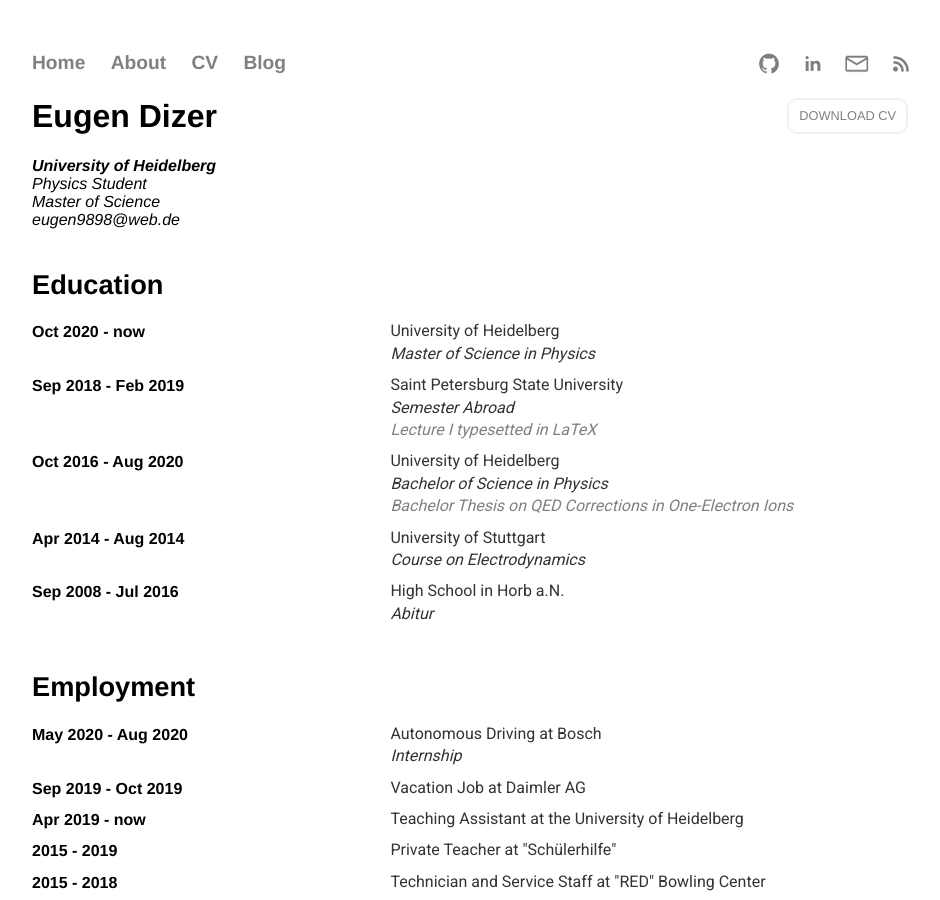
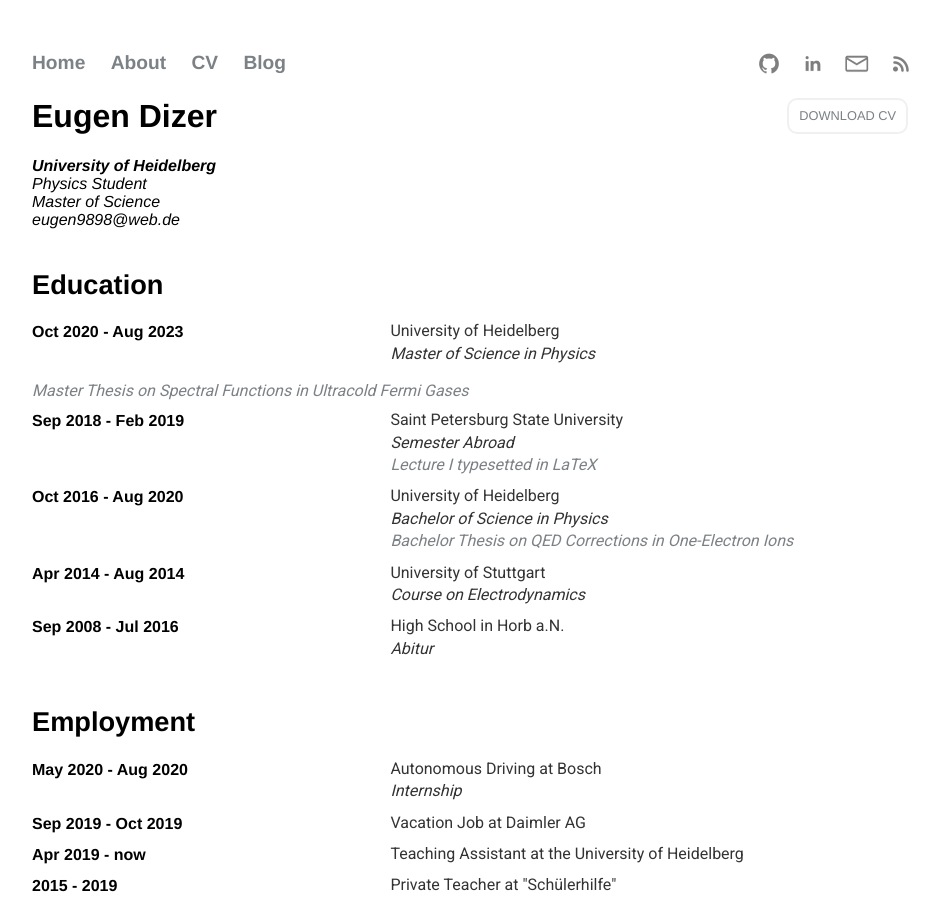
Before and after one commit to Spektralzerleger/Spektralzerleger.github.io, a Jekyll site: the page built from cv/index.html, in a window 1280 px wide and 900 px high. Shown: the whole window, without its empty margins (160-1100 px from the left). Built offline with Jekyll 4.4.1, drawn with Linux system fonts in a browser that asks for light colours.

Commit message:
Update index.html

```diff
--- a/cv/index.html
+++ b/cv/index.html
@@ -17,9 +17,10 @@ title: CV
 			<div class="entry">
 				<h2>Education</h2>
 				<div class="content">
-					<h3>Oct 2020 - now</h3>
+					<h3>Oct 2020 - Aug 2023</h3>
 					<p>University of Heidelberg <br />
 					<em>Master of Science in Physics</em></p>
+					<em><a href="/cv/MA_Eugen_Dizer.pdf">Master Thesis on Spectral Functions in Ultracold Fermi Gases</a></em></p>
 				</div>
 				<div class="content">
 					<h3>Sep 2018 - Feb 2019</h3>
```
